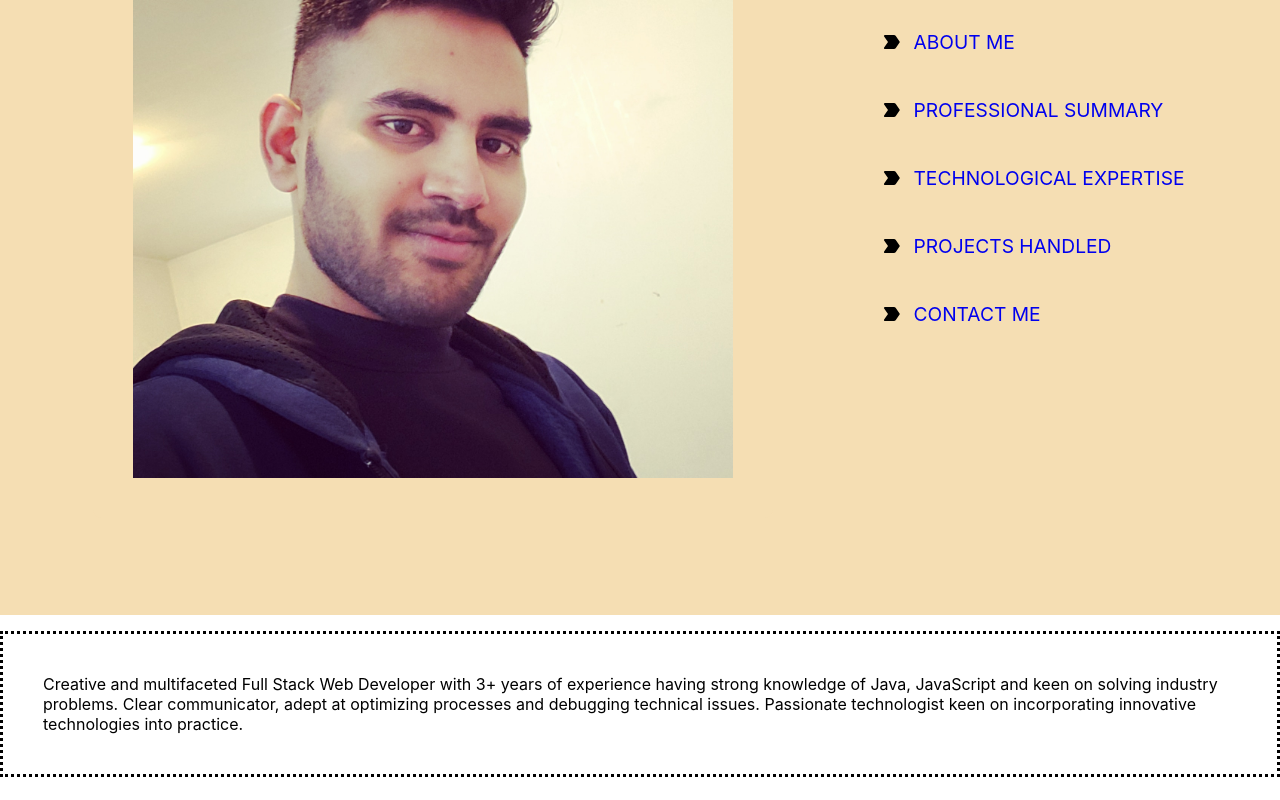
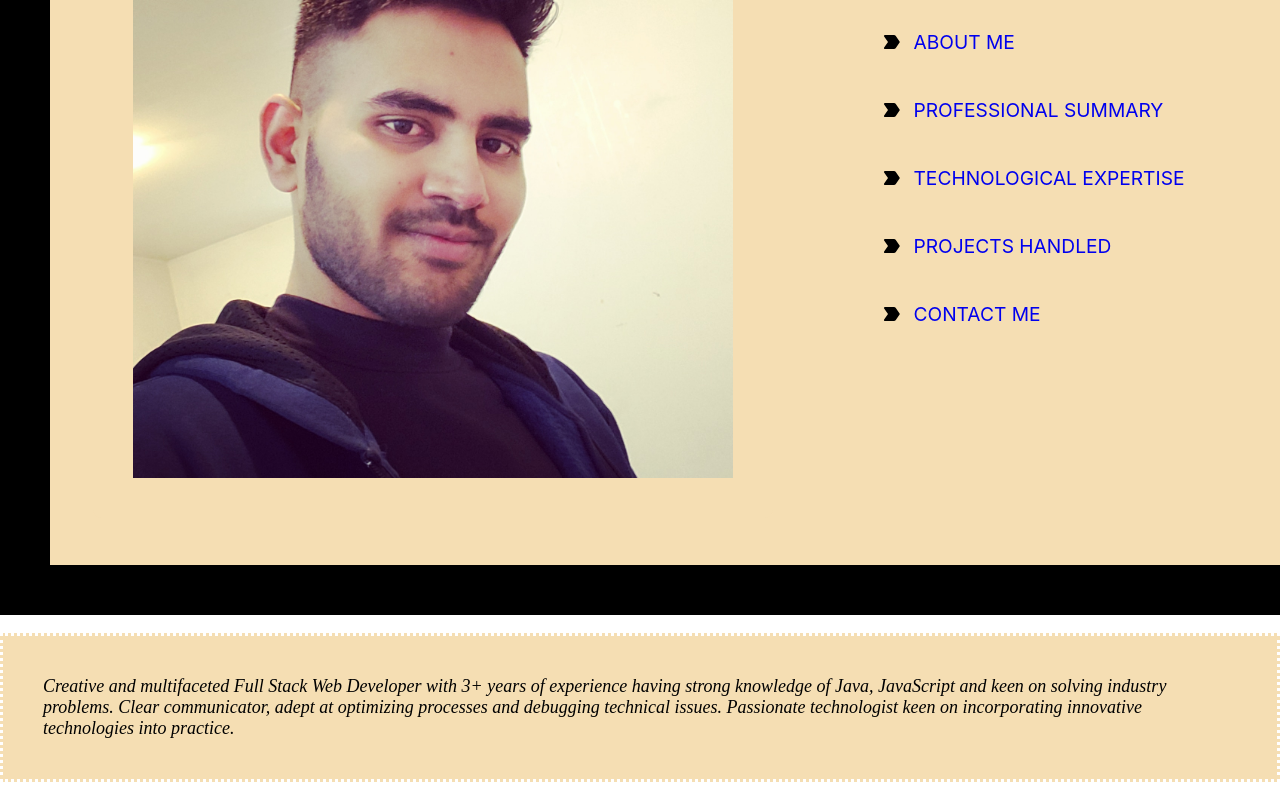
Before and after one commit to KiranAddagarla/ReactWebApplication, a React (Create React App) app: page / in a window 1280 px wide. Shown: the part 255-1055 px from the top of the page. Before the commit the page ends 870 px from the top, so only its background shows below. Built offline with nearby package versions, Linux system fonts and the light colour scheme.

Commit message:
commit about me section 1

```diff
--- a/src/App.css
+++ b/src/App.css
@@ -1,6 +1,6 @@
 
 .headerSection {
-  background-color: wheat;
+  background-color: black;
   padding: 50px;
   width: 100%;
 
@@ -35,12 +35,18 @@ label{
 }
 
 .AboutMeContainer{
+  background-color: black;
   width: 100%;
+  height: 100px;
   height: auto;
-  position: fixed;
 }
 .AboutMeContainer p{
+  font-size: large;
+  font-style: italic;
+  font-family: auto;
+  font-variant: common-ligatures;
+  background-color: wheat;
   padding: 40px;
   border-style: dotted;
-  border-color: black;
+  border-color: white;
 }
```
